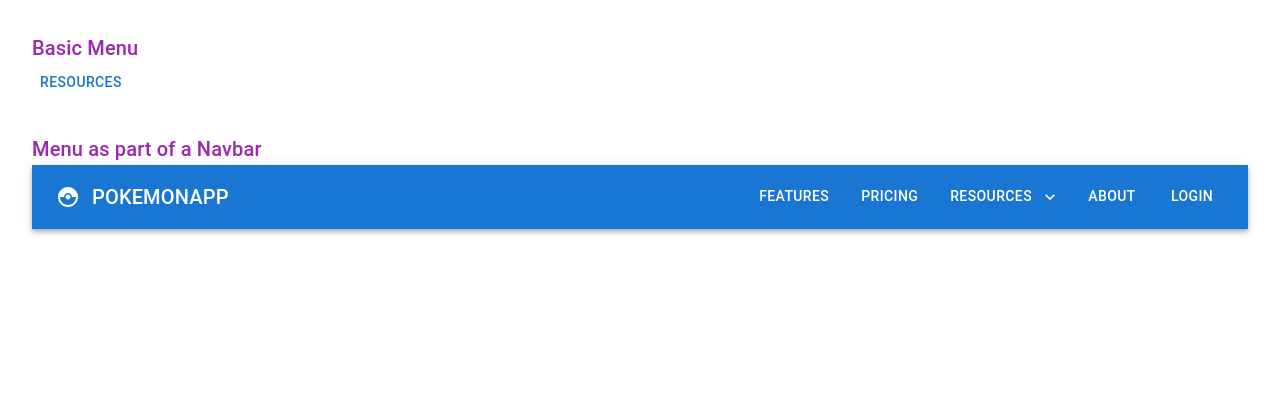
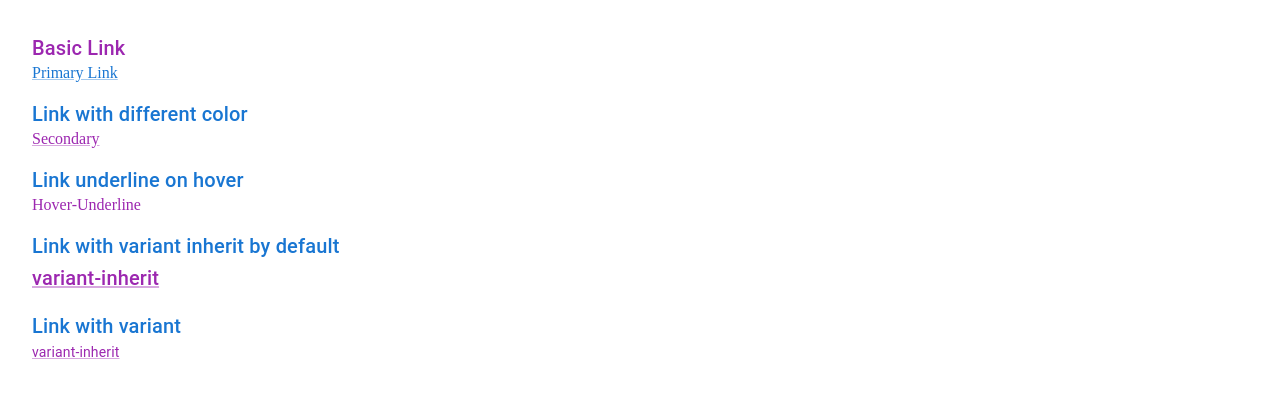
Before and after one commit to priyak1203/React-MUI, a React (Vite) app in the folder JS-Examples/: page / in a window 1280 px wide. Shown: the top 398 px of the page. Built offline with nearby package versions, Linux system fonts and the light colour scheme.

Commit message:
link and its variants

```diff
--- a/JS-Examples/src/App.jsx
+++ b/JS-Examples/src/App.jsx
@@ -7,6 +7,7 @@ import {
   MuiCheckBox,
   MuiGrid,
   MuiImageList,
+  MuiLink,
   MuiMenu,
   MuiNavbar,
   MuiPaper,
@@ -43,7 +44,8 @@ function App() {
       {/* <MuiAccordion /> */}
       {/* <MuiImageList /> */}
       {/* <MuiNavbar /> */}
-      <MuiMenu />
+      {/* <MuiMenu /> */}
+      <MuiLink />
     </div>
   );
 }
--- /dev/null
+++ b/JS-Examples/src/components/MuiLink.jsx
@@ -0,0 +1,59 @@
+import { Box, Link, Stack, Typography } from '@mui/material';
+
+const MuiLink = () => {
+  return (
+    <Stack spacing={2}>
+      {/* Basic Link */}
+      <Box>
+        <Typography variant="h6" color="secondary">
+          Basic Link
+        </Typography>
+        <Link href="https://projectsgallery.netlify.app/">Primary Link</Link>
+      </Box>
+
+      {/* Link with different color */}
+      <Box>
+        <Typography variant="h6" color="primary">
+          Link with different color
+        </Typography>
+        <Link href="#" color="secondary">
+          Secondary
+        </Link>
+      </Box>
+
+      {/* Link underline on hover */}
+      <Box>
+        <Typography variant="h6" color="primary">
+          Link underline on hover
+        </Typography>
+        <Link href="#" color="secondary" underline="hover">
+          Hover-Underline
+        </Link>
+      </Box>
+
+      {/*   Link with variant inherit by default */}
+      <Box>
+        <Typography variant="h6" color="primary">
+          Link with variant inherit by default
+        </Typography>
+        <Typography variant="h6">
+          <Link href="#" color="secondary">
+            variant-inherit
+          </Link>
+        </Typography>
+      </Box>
+
+      {/*   Link with variant  */}
+      <Box>
+        <Typography variant="h6" color="primary">
+          Link with variant
+        </Typography>
+        <Link href="#" color="secondary" variant="body2">
+          variant-inherit
+        </Link>
+      </Box>
+    </Stack>
+  );
+};
+
+export default MuiLink;
--- a/JS-Examples/src/components/index.js
+++ b/JS-Examples/src/components/index.js
@@ -6,6 +6,7 @@ export { default as MuiCard } from './MuiCard';
 export { default as MuiCheckBox } from './MuiCheckBox';
 export { default as MuiGrid } from './MuiGrid';
 export { default as MuiImageList } from './MuiImageList';
+export { default as MuiLink } from './MuiLink';
 export { default as MuiMenu } from './MuiMenu';
 export { default as MuiNavbar } from './MuiNavbar';
 export { default as MuiPaper } from './MuiPaper';
```
